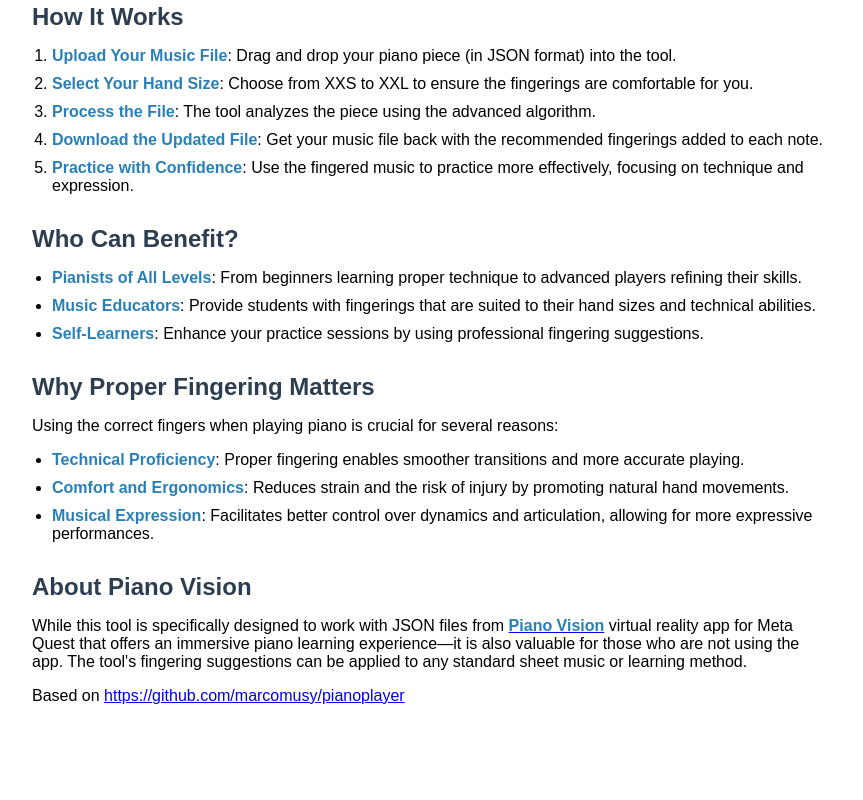
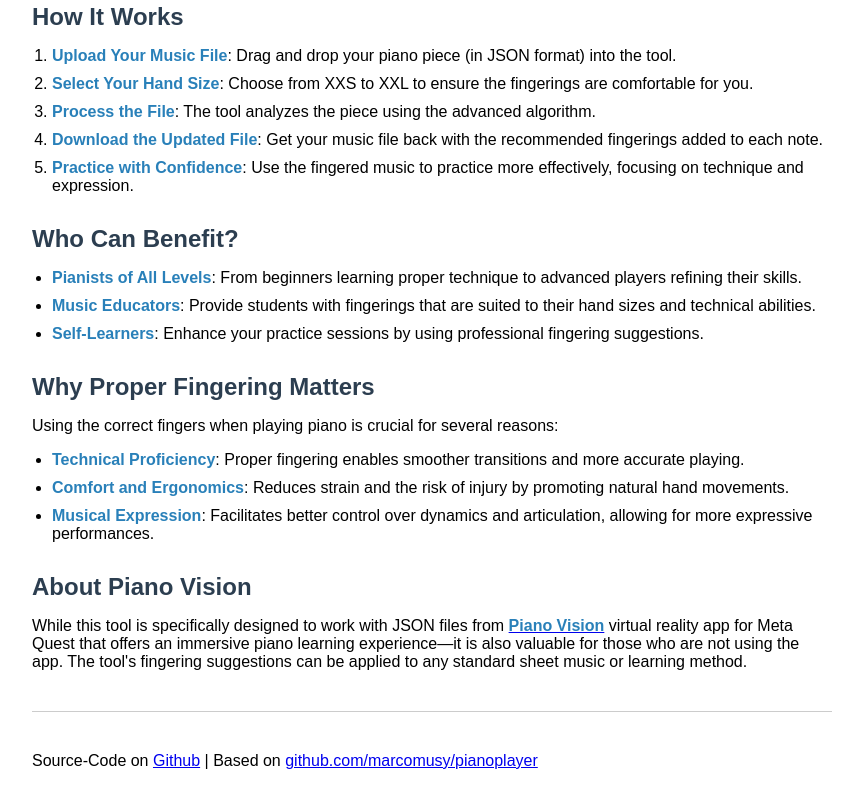
Before and after one commit to matz78/piano-vision-automatic-fingering-assignment, a plain HTML site: page index.html in a window 1280 px wide. Shown: the part 1428-2228 px from the top of the page, without its empty margins (208-1071 px from the left). Before the commit the page ends 2163 px from the top, so only its background shows below. Drawn offline with Linux system fonts and the light colour scheme.

Commit message:
Add Github Repo

```diff
--- a/index.html
+++ b/index.html
@@ -89,8 +89,10 @@
         While this tool is specifically designed to work with JSON files from <a href="https://www.pianovision.com/"><strong>Piano Vision</strong></a> virtual reality app for Meta Quest that offers an immersive piano learning experience—it is also valuable for those who are not using the app. The tool's fingering suggestions can be applied to any standard sheet music or learning method.
     </p>
 
+    <hr/>
+
     <p>
-        Based on <a href="https://github.com/marcomusy/pianoplayer">https://github.com/marcomusy/pianoplayer</a>
+        Source-Code on <a href="https://github.com/tiefenb/piano-vision-automatic-fingering-assignment">Github</a> | Based on <a href="https://github.com/marcomusy/pianoplayer">github.com/marcomusy/pianoplayer</a>
     </p>
 </div>
 
```
